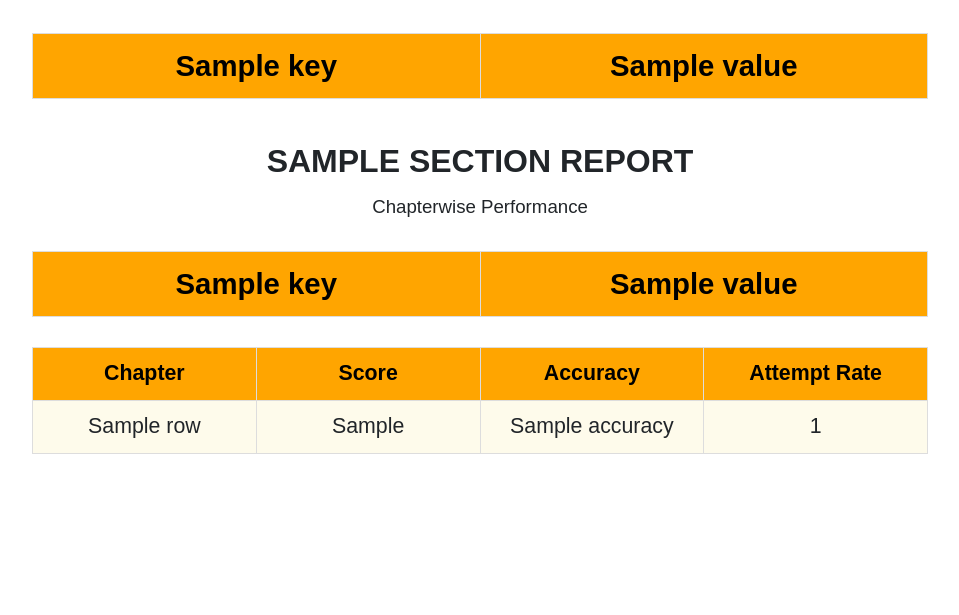
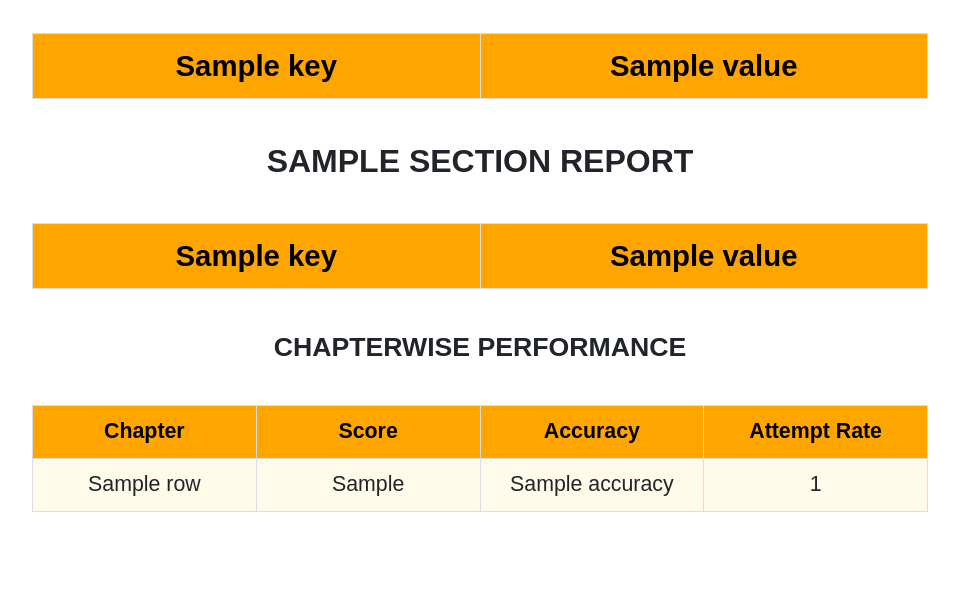
Before and after one commit to avantifellows/reporting, a FastAPI app: template app/templates/student_quiz_report.html in a window 1280 px wide. Shown: the part 387-1002 px from the top of the page, without its empty margins (160-1119 px from the left). Run offline with FastAPI, Linux system fonts and the light colour scheme; the template is opened without the code that fills it: most values are stand-ins (such as "Sample title", 1, 10 or a date in 2020); some libraries are stand-ins or nearby versions.

Commit message:
Style for chapterwise heading, location of chapterwise heading

```diff
--- a/app/static/style.css
+++ b/app/static/style.css
@@ -79,9 +79,9 @@ body {
     text-transform: uppercase;
 }
 
-#chapterwise_heading {
+#chapter_wise_heading {
     padding: 8px;
-    font-size: 18pt;
+    font-size: 20pt;
     font-weight: bold;
     margin-top: 30px;
     text-transform: uppercase;
--- a/app/templates/student_quiz_report.html
+++ b/app/templates/student_quiz_report.html
@@ -49,7 +49,6 @@
       <td>{{value}}</td>
     </tr>
     {% endfor %}
-    <div id="chapter_wise_heading">Chapterwise Performance</div>
     <table id="chapter_details">
       <tr>
         <td>Chapter</td>
@@ -57,6 +56,7 @@
         <td>Accuracy</td>
         <td>Attempt Rate</td>
       </tr>
+      <div id="chapter_wise_heading">Chapterwise Performance</div>
       {% for row in section_report["table_data"]["chapter_level_data"] %}
       <tr>
         <td>{{ row["chapter_name"] }}</td>
```
